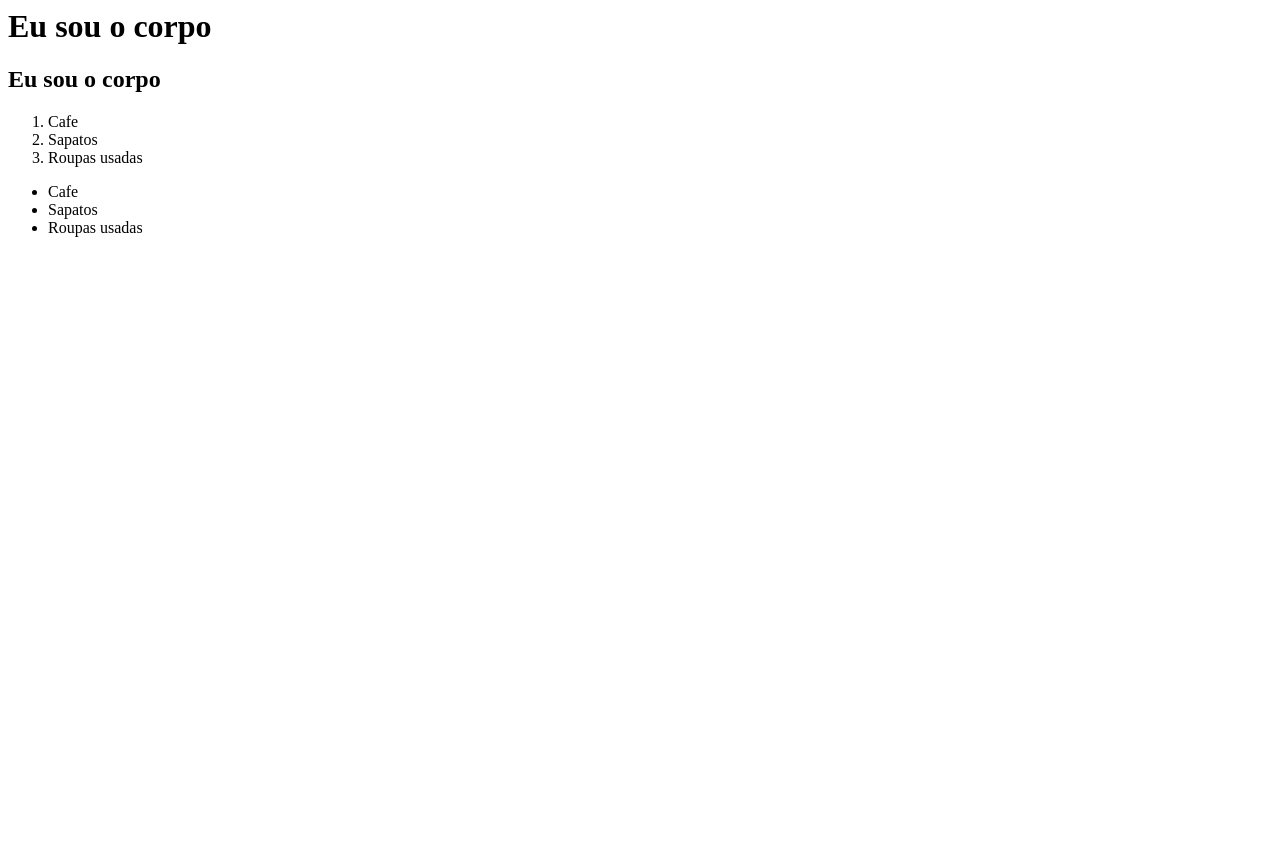
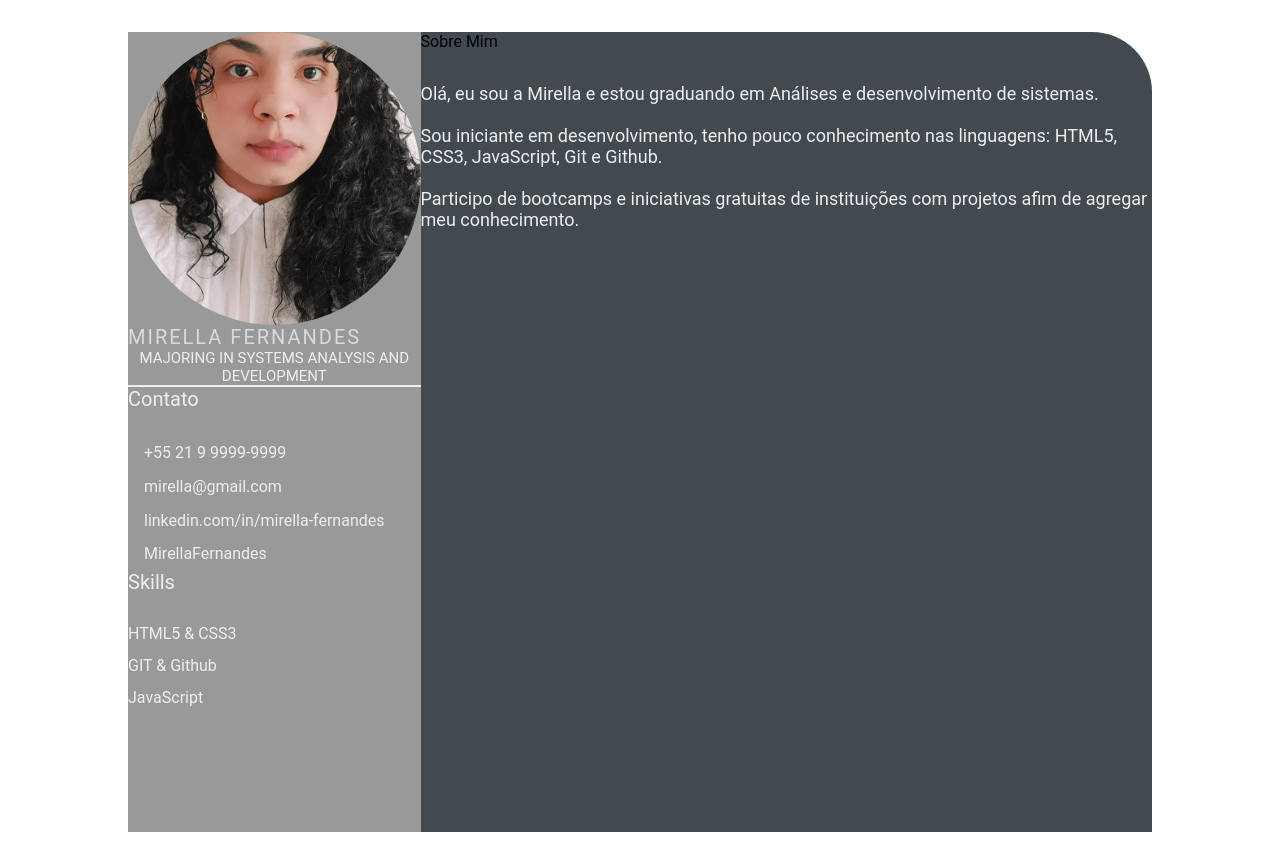
Before and after one commit to MirellaFernandes/devweek.git.github.io, a plain HTML site: page index.html in a window 1280 px wide. Before the commit the page ends 800 px from the top, so only its background shows below. Drawn offline with Linux system fonts and the light colour scheme.

Commit message:
day-02 (#2)

```diff
--- a/index.html
+++ b/index.html
@@ -1,22 +1,51 @@
-<html>
-    <head>
-                <title>
-                    Olá, eu sou a cabeça
-                </title>
-    </head>
-        <body>
-            <h1> Eu sou o corpo </h1>
-            <h2> Eu sou o corpo </h2>
-        </body>
-        <ol>
-            <li>Cafe</li>
-            <li>Sapatos</li>
-            <li>Roupas usadas</li>
+<html lang="en">
+<head>
+    <meta charset="UTF-8">
+    <meta http-equiv="X-UA-Compatible" content="IE=edge">
+    <meta name="viewport" content="width=device-width, initial-scale=1.0">
+    <title>Mirella Fernandes CV</title>
 
-        </ol>
-        <ul>
-            <li>Cafe</li>
-            <li>Sapatos</li>
-            <li>Roupas usadas</li>
-        </ul>
+    <link rel="stylesheet" href="style.css"
+</head>
+<body>
+    <main class="resume-contents">
+    <section class="left-section">
+        <section class="left-section-content">
+            <div class="profile">
+                <img class="profile-image" src="img/photoperfil.jpeg" alt="Profile image">
+                <p class="name"> Mirella Fernandes</p>
+                <p class="profession"> Majoring in systems analysis and development </p>
+            </div>
+            <div class="contact-info">
+                <p class="left-title">Contato</p>
+                <ul>
+                    <li><i class="fa fa-phone"></i> +55 21 9 9999-9999</li>
+                    <li><i class="fa fa-envelope"></i> mirella@gmail.com</li>
+                    <li><i class="fa fa-linkedin"></i> linkedin.com/in/mirella-fernandes</li>
+                    <li><i class="fa fa-github"></i> MirellaFernandes </li>
+                </ul>
+            </div>
+            <div class="skills">
+                <p class="left-title"> Skills </p>
+                <ul>
+                    <li><p> HTML5 & CSS3 </p></li>
+                    <li><p> GIT & Github </p></li>
+                    <li><p> JavaScript</p></li>
+                </ul>
+            </div>
+        </section>
+        </section>
+        <section class="right-section">
+            <div class="right-section-content">
+                <section class="about gap"
+                <div class="right-title">Sobre Mim</div>
+                <p class="about-me-contents">
+                    Olá, eu sou a Mirella e estou graduando em Análises e desenvolvimento de sistemas.<br>
+                    <br> Sou iniciante em desenvolvimento, tenho pouco conhecimento nas linguagens: HTML5, CSS3, JavaScript, Git e Github.<br>
+                    <br> Participo de bootcamps e iniciativas gratuitas de instituições com projetos afim de agregar meu conhecimento.<br>
+                </p>
+            </div>
+        </section>
+    </main>
+</body>
 </html>
--- /dev/null
+++ b/style.css
@@ -0,0 +1,103 @@
+* {
+    margin: 0;
+    padding: 0;
+    box-sizing: border-box;
+    list-style: none;
+    font-family: 'Roboto', sans-serif;
+}
+
+.resume-contents {
+    min-height: 100vh;
+    width: 80%;
+    margin: 2rem auto;
+    display: grid;
+    grid-template-columns: repeat(7, 1fr);
+}
+
+.left-section {
+    grid-column: span 2;
+    height: 100%;
+    background-color: #999999;
+}
+
+.right-section {
+    grid-column: span 5;
+    height: 100%;
+    background-color: #424a50;
+    border-radius: 0px 60px 0px 0px;
+}
+
+.left-section-contents{
+    padding: 2rem 2rem;
+}
+
+.profile {
+    width: 100%;
+    border-bottom: 2px solid #eeeeee;
+}
+
+.profile .profile-image {
+    width: 100%;
+    border-radius: 100%;
+}
+
+.name {
+    color: #D6DBDF;
+    font-size: 20px;
+    letter-spacing: 2px;
+    text-transform: uppercase;
+}
+
+.profession {
+    color: #eeeeee;
+    font-size: 15px;
+    text-transform: uppercase;
+    text-align: center;
+}
+
+/* .contact-info { border-bottom: 2px solid #1B2631; } */
+.left-title {
+    color: #eeeeee;
+    font-size: 20px;
+}
+
+.contact-info ul {
+    padding-top: 1.5rem;
+}
+
+.contact-info ul li,
+.references ul li {
+    padding: .4rem 0;
+    color: #eeeeee;
+}
+
+.contact-info ul li i,
+.references ul li i {
+    padding-right: 1rem;
+    font-size: 18px;
+    color: #eeeeee;
+}
+
+.skills ul {
+    padding-top: 1.5rem;
+}
+.skills ul li p {
+    padding: .4rem 0;
+    color: #eeeeee;
+}
+
+.right-section-contents {
+    padding: 2rem 2rem;
+}
+
+.right-title {
+    color: #eeeeee;
+}
+
+.gap {
+    padding-bottom: 2rem;
+}
+.about-me-contents {
+    font-size: 18px;
+    color: #eeeeee;
+}
```
Also changed, not shown: img/photoperfil.jpeg (added).
